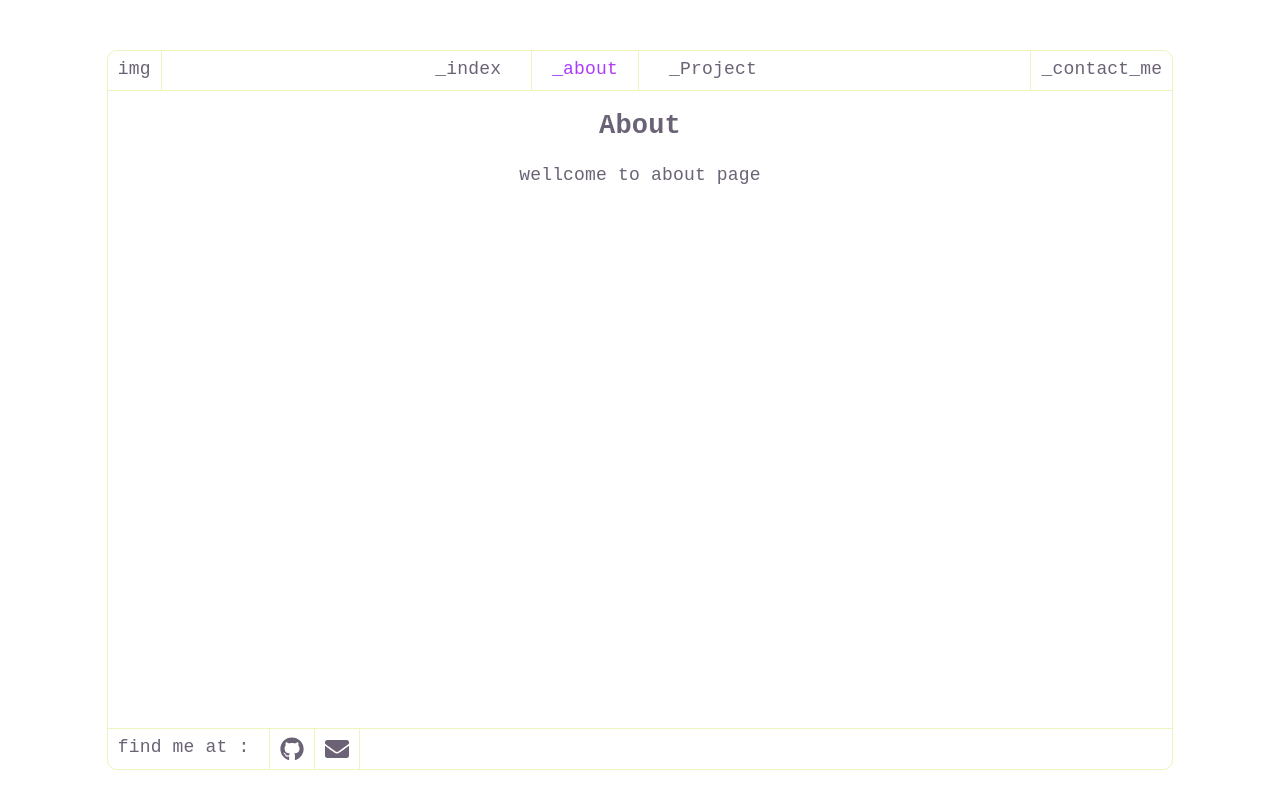
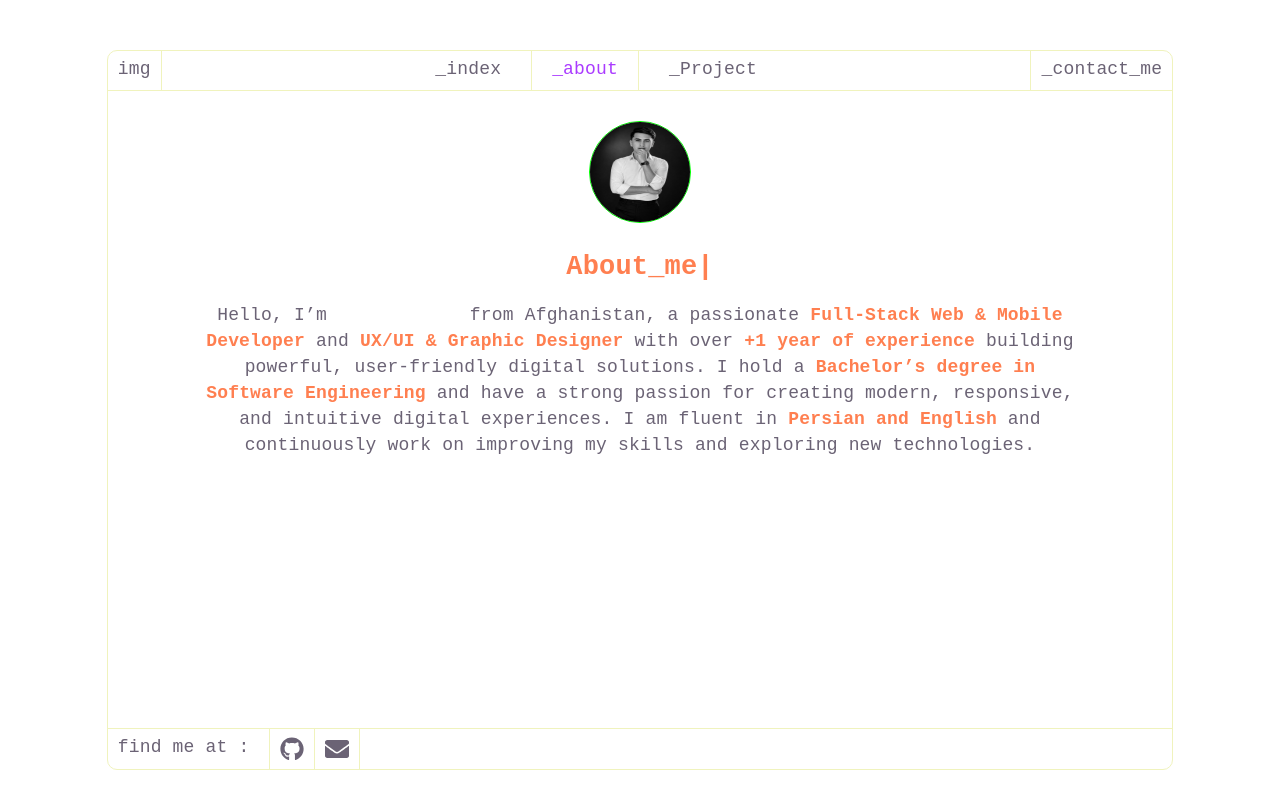
Before and after one commit to Araad17/react-portfolio, a React (Vite) app: page /about in a window 1280 px wide. Built offline with nearby package versions, Linux system fonts and the light colour scheme.

Commit message:
about section is completed

```diff
--- a/package.json
+++ b/package.json
@@ -13,7 +13,8 @@
     "react": "^19.2.8",
     "react-dom": "^19.2.8",
     "react-icons": "^5.7.0",
-    "react-router-dom": "^7.18.4"
+    "react-router-dom": "^7.18.4",
+    "react-type-animation": "^3.2.0"
   },
   "devDependencies": {
     "@types/react": "^19.2.18",
--- a/src/component/About.jsx
+++ b/src/component/About.jsx
@@ -1,10 +1,33 @@
 import React from "react";
+import profileImage from "../image/profile.png";
+import "./about.css";
+import "../responsive.css";
+import { TypeAnimation } from "react-type-animation";
 
 function About() {
 	return (
 		<div>
-			<h1>About</h1>
-			<p>wellcome to about page</p>
+			<img src={profileImage} alt="" className="profileImage" />
+			<TypeAnimation
+				sequence={["About_me", 10000]}
+				wrapper="h1"
+				className="profileName"
+				cursor={true}
+				repeat={0}
+			/>
+
+			<div className="profileDec col-xs-11 col-sm-11 col-md-10 col-lg-10">
+				Hello, I’m <strong className="profileT">Yasin Araad</strong> from
+				Afghanistan, a passionate{" "}
+				<strong>Full-Stack Web & Mobile Developer</strong> and{" "}
+				<strong>UX/UI & Graphic Designer</strong> with over{" "}
+				<strong>+1 year of experience</strong> building powerful, user-friendly
+				digital solutions. I hold a{" "}
+				<strong>Bachelor’s degree in Software Engineering</strong> and have a
+				strong passion for creating modern, responsive, and intuitive digital
+				experiences. I am fluent in <strong>Persian and English</strong> and
+				continuously work on improving my skills and exploring new technologies.
+			</div>
 		</div>
 	);
 }
--- a/src/component/Home.css
+++ b/src/component/Home.css
@@ -220,3 +220,10 @@ a {
         transform: translateY(0);
     }
 }
+
+.arrow {
+    font-size: 18px;
+    font-width: bolder;
+    display: inline-block;
+    color: #ff3131;
+}
--- a/src/component/Home.jsx
+++ b/src/component/Home.jsx
@@ -9,8 +9,14 @@ function Home() {
 				{/* left side */}
 				<p className="hi">🚀 Hi I'm</p>
 				<h1 className="yasin">Yasin Araad</h1>
-				<p className="intro-line">Frontend developer</p>
-				<p className="intro-line">UX & Graphic Designer</p>
+				<p className="intro-line">
+					{" "}
+					<span className="arrow">&gt;</span> Frontend developer
+				</p>
+				<p className="intro-line">
+					{" "}
+					<span className="arrow">&gt;</span> UX & Graphic Designer
+				</p>
 				<p className="intro-line">🎯 Let’s build something amazing together!</p>
 
 				<div>
--- /dev/null
+++ b/src/component/about.css
@@ -0,0 +1,62 @@
+.profileName {
+    color: coral;
+}
+
+.profileImage {
+    width: 100px;
+    height: 100px;
+    border-radius: 50%;
+    overflow: hidden;
+    border: 1.5px solid lime;
+    margin-top: 30px;
+}
+
+.profileDec {
+    margin: auto;
+}
+
+strong {
+    color: coral;
+    font-width: 700;
+}
+
+.profileT {
+    color: #ffffff;
+    font-width: 700;
+}
+
+.profileImage {
+    opacity: 0;
+    transform: translateY(-30px);
+    animation: slideDown 0.6s ease-out forwards;
+}
+
+@keyframes slideDown {
+    from {
+        opacity: 0;
+        transform: translateY(-30px);
+    }
+
+    to {
+        opacity: 1;
+        transform: translateY(0);
+    }
+}
+
+.profileDec {
+    opacity: 0;
+    transform: translateY(30px);
+    animation: slideUp 0.6s ease-out forwards;
+}
+
+@keyframes slideUp {
+    from {
+        opacity: 0;
+        transform: translateY(30px);
+    }
+
+    to {
+        opacity: 1;
+        transform: translateY(0);
+    }
+}
```
Also changed, not shown: src/image/profile.png (added), 1 other file (tests, documents, lock files or other folders).
